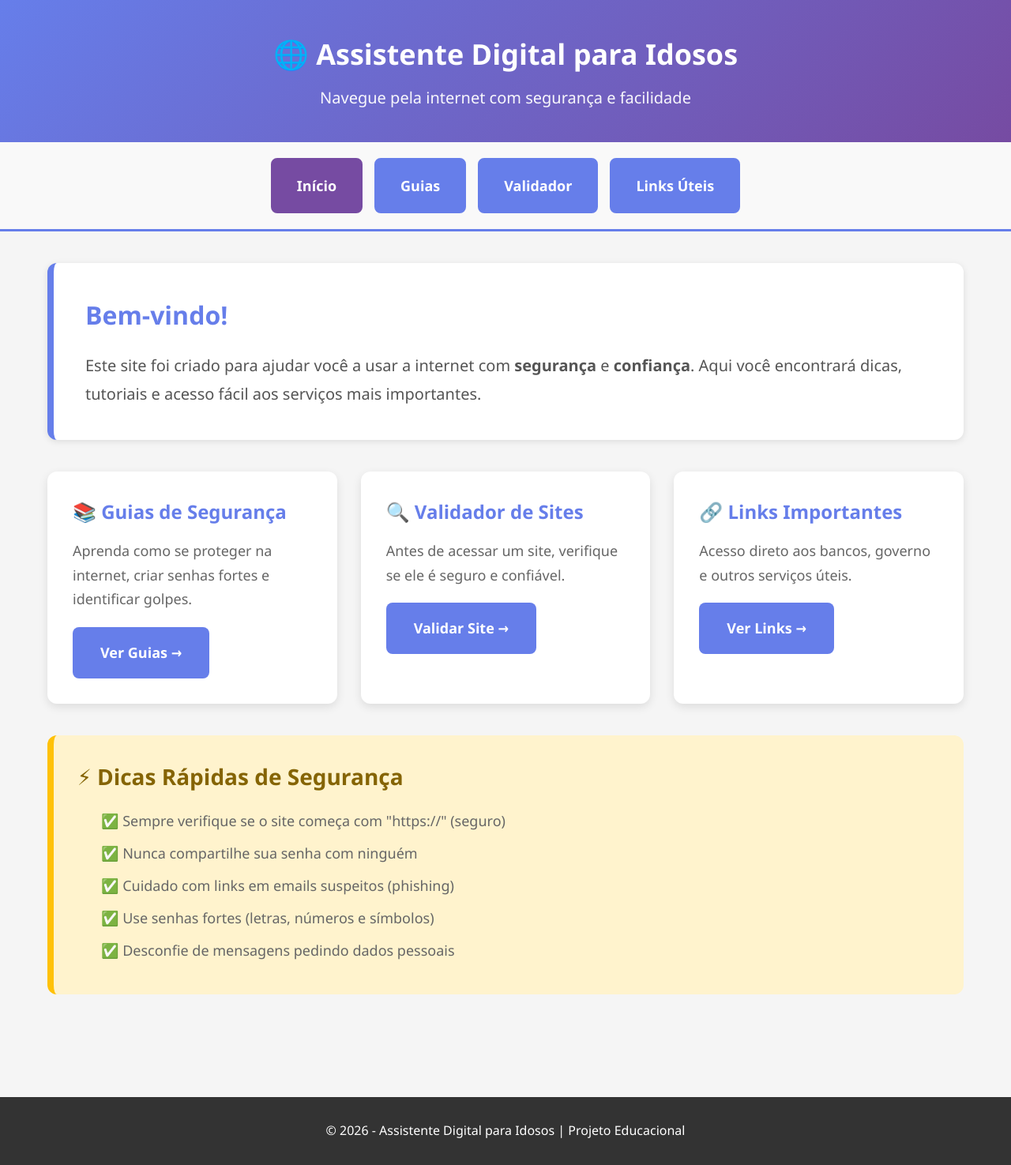
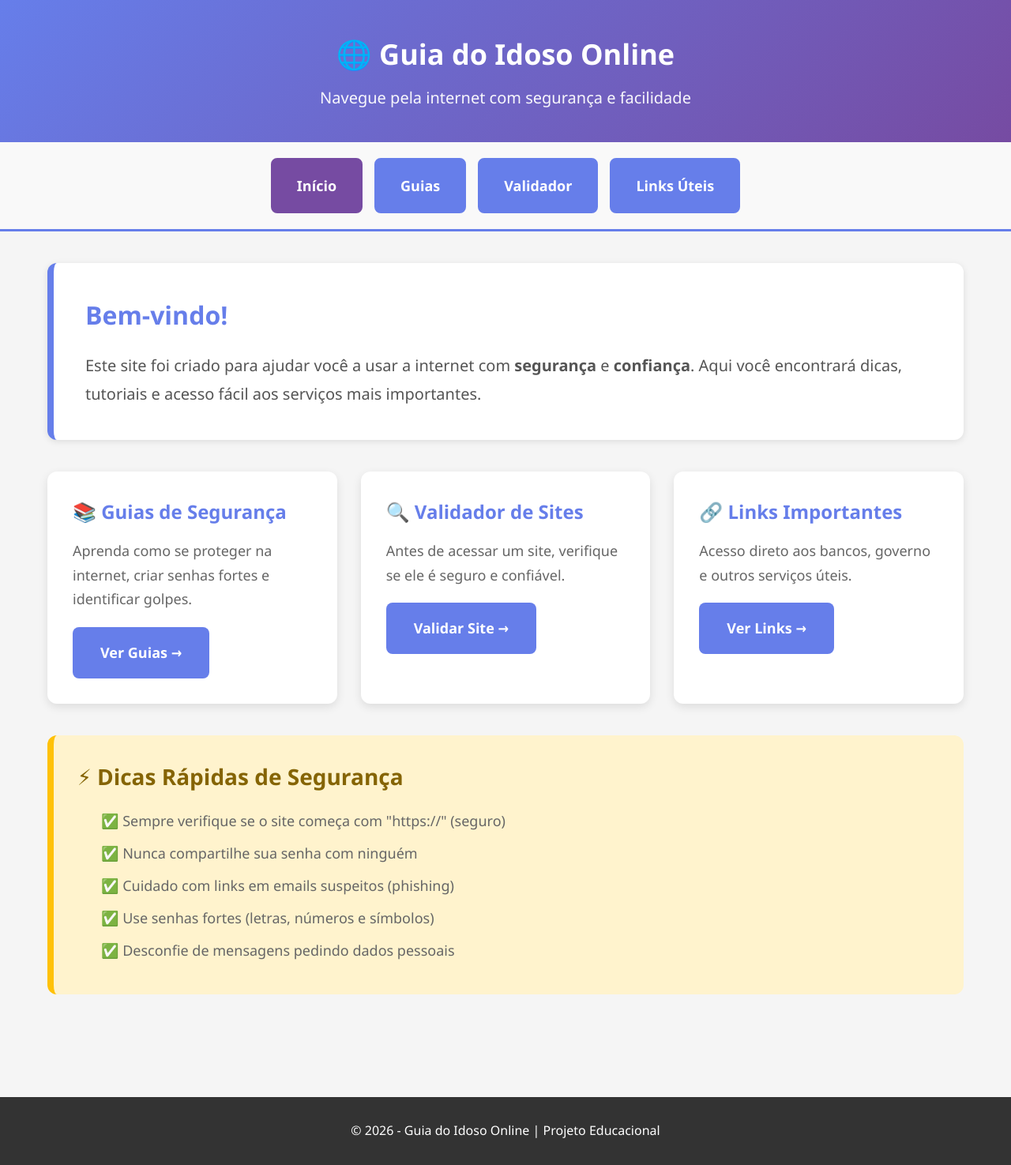
Before and after one commit to pedrohsg3008-eng/urban-funicular, a plain HTML site: page index.html in a window 1280 px wide. Shown: the whole page at 79% size. Drawn offline with Linux system fonts and the light colour scheme.

Commit message:
Atualizar nome do projeto para 'Guia do Idoso Online'

```diff
--- a/index.html
+++ b/index.html
@@ -3,12 +3,12 @@
 <head>
     <meta charset="UTF-8">
     <meta name="viewport" content="width=device-width, initial-scale=1.0">
-    <title>Assistente Digital para Idosos</title>
+    <title>Guia do Idoso Online</title>
     <link rel="stylesheet" href="css/style.css">
 </head>
 <body>
     <header>
-        <h1>🌐 Assistente Digital para Idosos</h1>
+        <h1>🌐 Guia do Idoso Online</h1>
         <p>Navegue pela internet com segurança e facilidade</p>
     </header>
 
@@ -62,7 +62,7 @@
     </main>
 
     <footer>
-        <p>&copy; 2026 - Assistente Digital para Idosos | Projeto Educacional</p>
+        <p>&copy; 2026 - Guia do Idoso Online | Projeto Educacional</p>
     </footer>
 
     <script src="js/script.js"></script>
```
Also changed, not shown: guias.html (+2 -2 lines), links-uteis.html (+2 -2 lines), validador.html (+2 -2 lines).
